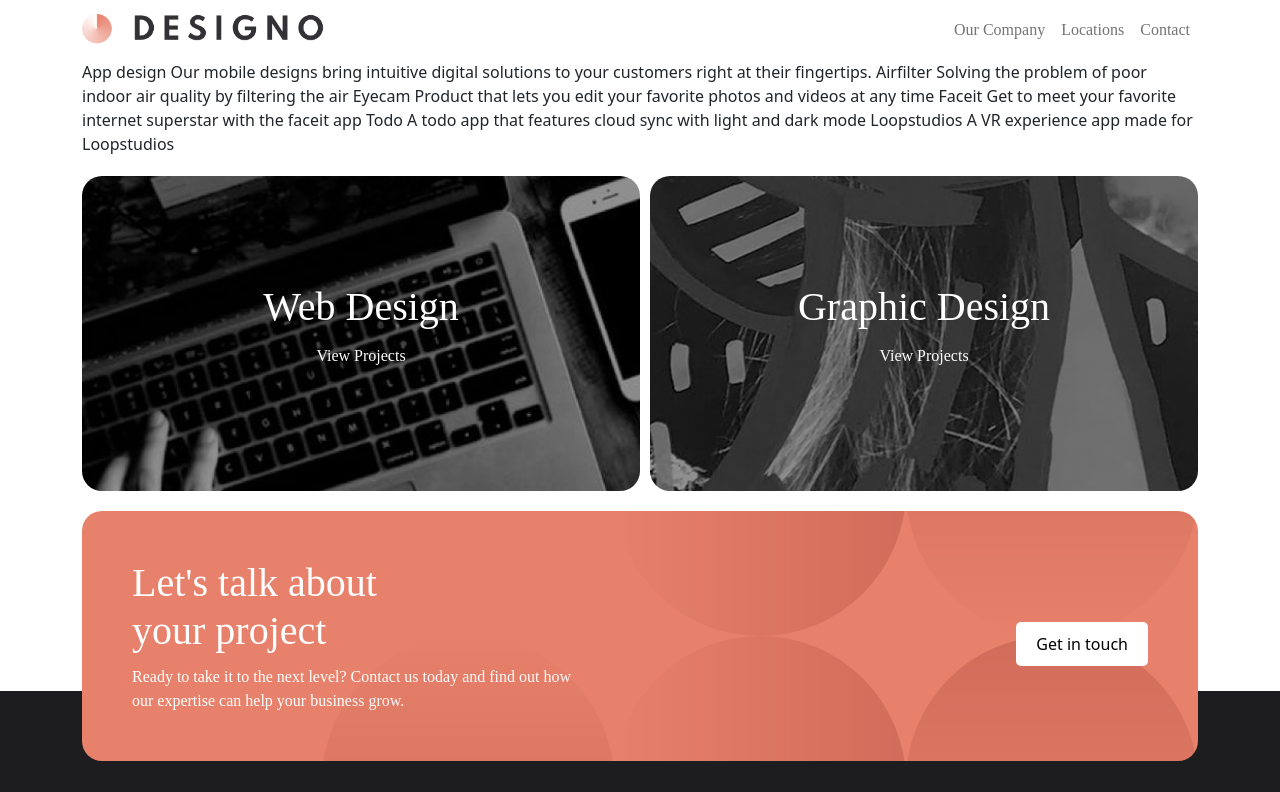
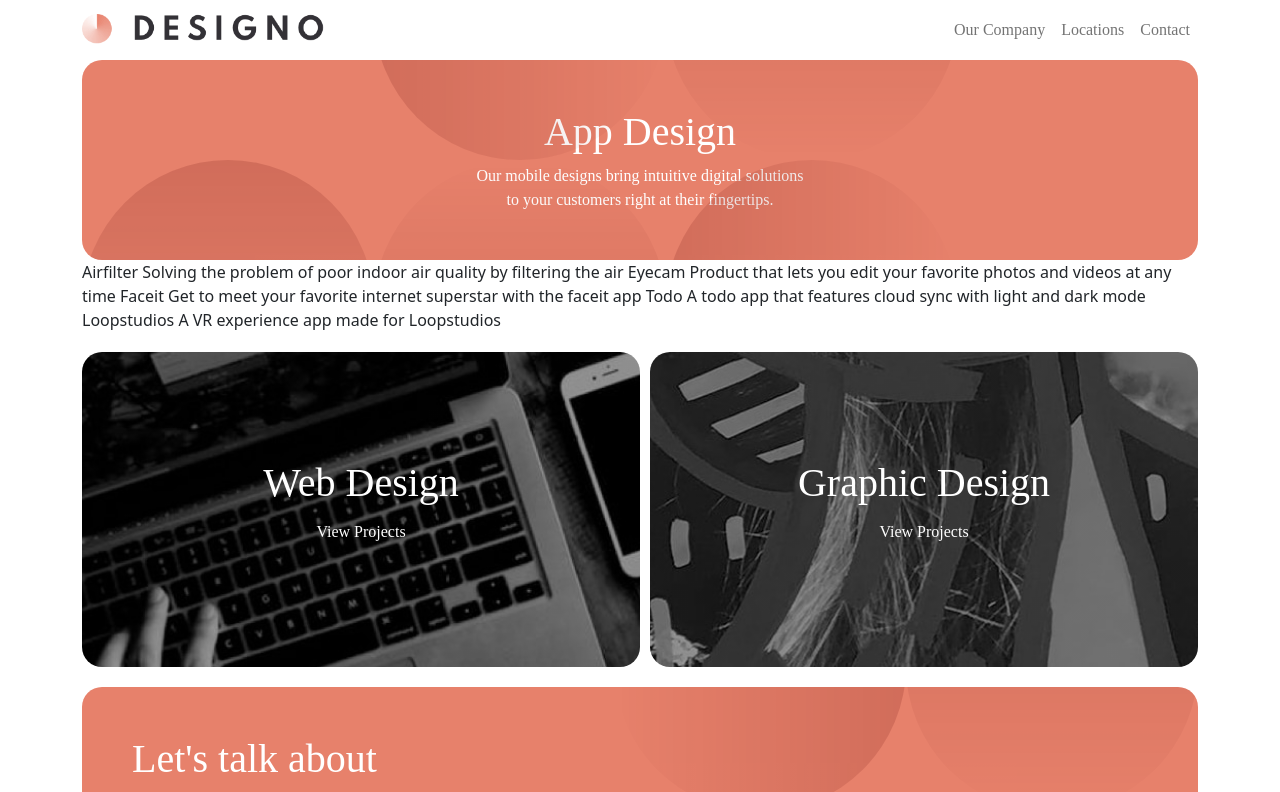
Before and after one commit to thomasgilmore/designo-multi-page-website, a React (Create React App) app: page /app-design in a window 1280 px wide. Shown: the top 792 px of the page. Built offline with nearby package versions, Linux system fonts and the light colour scheme.

Commit message:
working on intro for App Design Page

```diff
--- a/src/Components/AppDesign.js
+++ b/src/Components/AppDesign.js
@@ -1,6 +1,7 @@
 import React from 'react';
 import './appdesign.css';
 import Container from 'react-bootstrap/Container';
+import bgPatternIntroApp from '../assets/app-design/desktop/bg-pattern-intro-app.svg';
 import WebDesignCard from './WebDesignCard';
 import GraphicDesignCard from './GraphicDesignCard';
 import GetInTouch from './GetInTouch';
@@ -9,9 +10,12 @@ export default function AppDesign() {
   return (
     <div>
       <Container>
-    App design
-    Our mobile designs bring intuitive digital solutions to your customers right at their fingertips.
-
+      <div className='appDesignDiv'>
+        <h1>App Design</h1>
+        <p>Our mobile designs bring intuitive digital solutions</p>
+        <p>to your customers right at their fingertips.</p>
+        <img src={bgPatternIntroApp} className="bgPatternIntroApp" alt="Background Pattern Into App" />
+      </div>
     Airfilter
     Solving the problem of poor indoor air quality by filtering the air
 
--- a/src/Components/appdesign.css
+++ b/src/Components/appdesign.css
@@ -1,3 +1,35 @@
+.appDesignDiv {
+  background-color: #E7816B;
+  color: #fff;
+  height: 200px;
+  overflow: hidden;
+  position: relative;
+  border-radius: 20px;
+  display: flex;
+  flex-direction: column;
+  justify-content: center;
+  align-items: center;
+}
+
+.appDesignDiv > p {
+  margin: 0;
+}
+
+.bgPatternIntroApp {
+  position: absolute;
+  top: 15;
+  left:0;
+  z-index: 5;
+}
+
+.appDesignCardsDiv {
+  display: flex;
+  flex-wrap: wrap;
+  gap: 20px;
+  margin: 10px 0;
+  justify-content: space-evenly;
+}
+
 .graphicDesignAndWebDesign {
   display: flex;
   gap: 10px;
```
